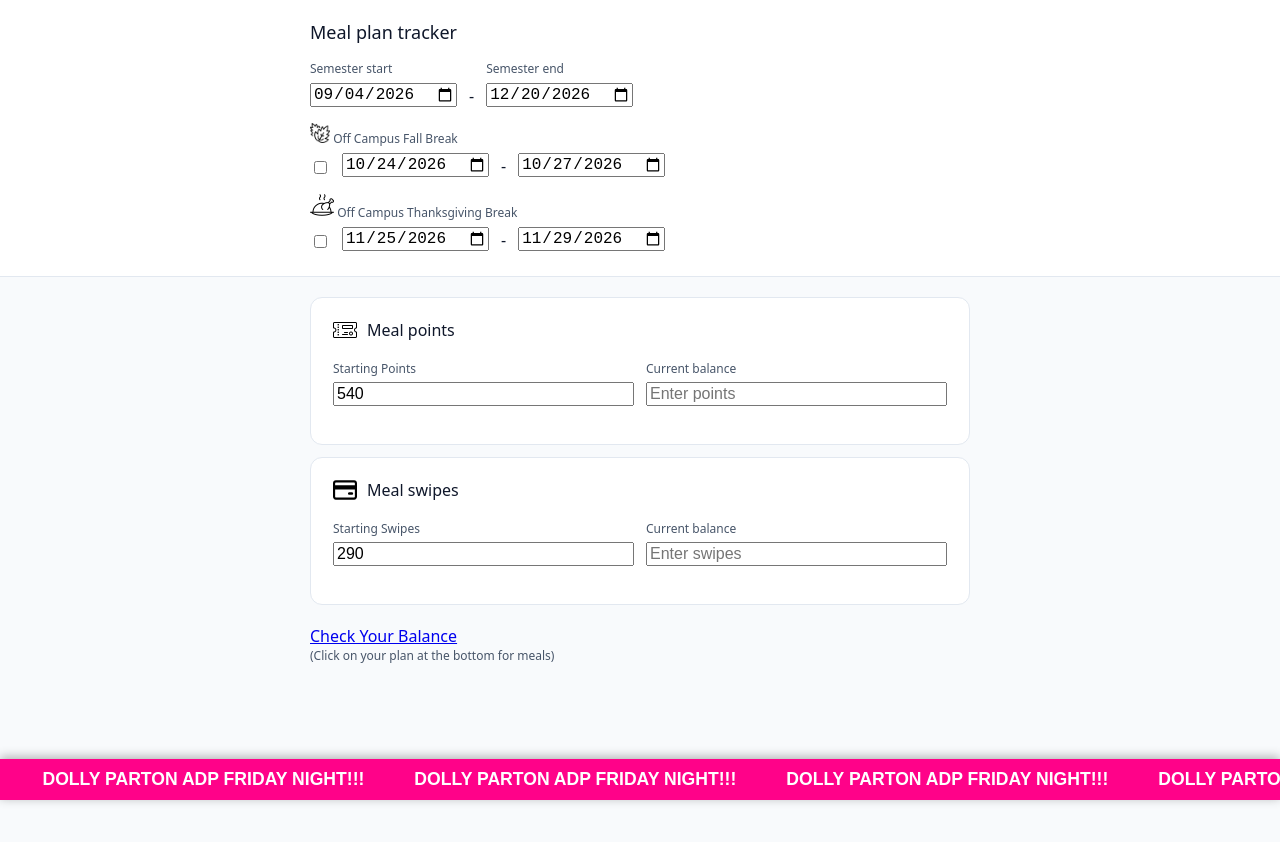
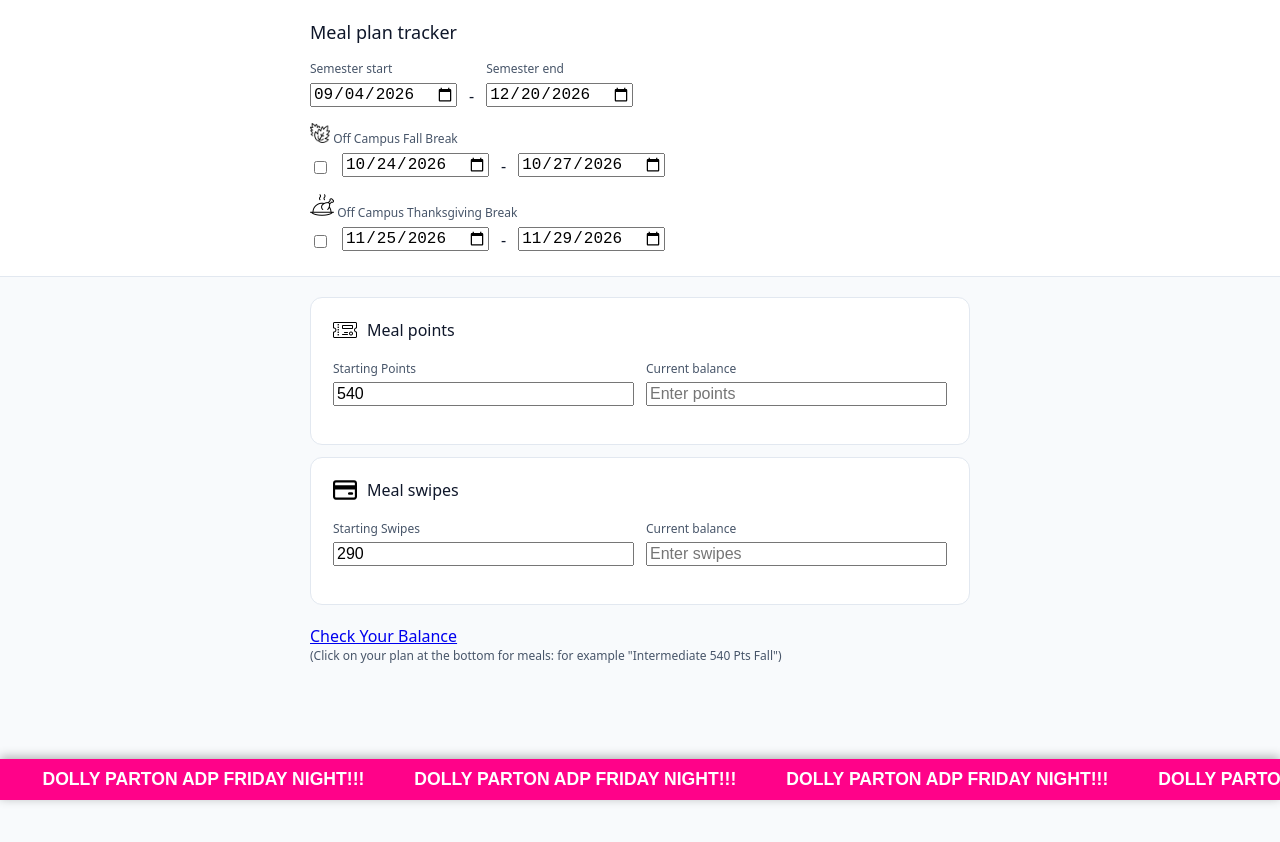
Before and after one commit to mccoogp/wesmealtracker, a Next.js app: page / in a window 1280 px wide. Shown: the top 842 px of the page. Built offline with nearby package versions, Linux system fonts and the light colour scheme.

Commit message:
added meal example

```diff
--- a/app/desktop.jsx
+++ b/app/desktop.jsx
@@ -286,7 +286,7 @@ export function DesktopView() {
           Check Your Balance
         </a>
             <label style={{ display: "block", fontSize: 12, color: "var(--text-secondary)" }}>
-            (Click on your plan at the bottom for meals)
+            (Click on your plan at the bottom for meals: for example "Intermediate 540 Pts Fall")
           </label>
       </div>
       <BottomMarquee></BottomMarquee>
--- a/app/mobile.jsx
+++ b/app/mobile.jsx
@@ -286,7 +286,7 @@ export function MobileView() {
           Check Your Balance
         </a>
         <label style={{ display: "block", fontSize: 12, color: "var(--text-secondary)" }}>
-            (Click on your plan at the bottom for meals)
+            (Click on your plan at the bottom for meals: for example "Intermediate 540 Pts Fall")
           </label>
 
       </div>
```
